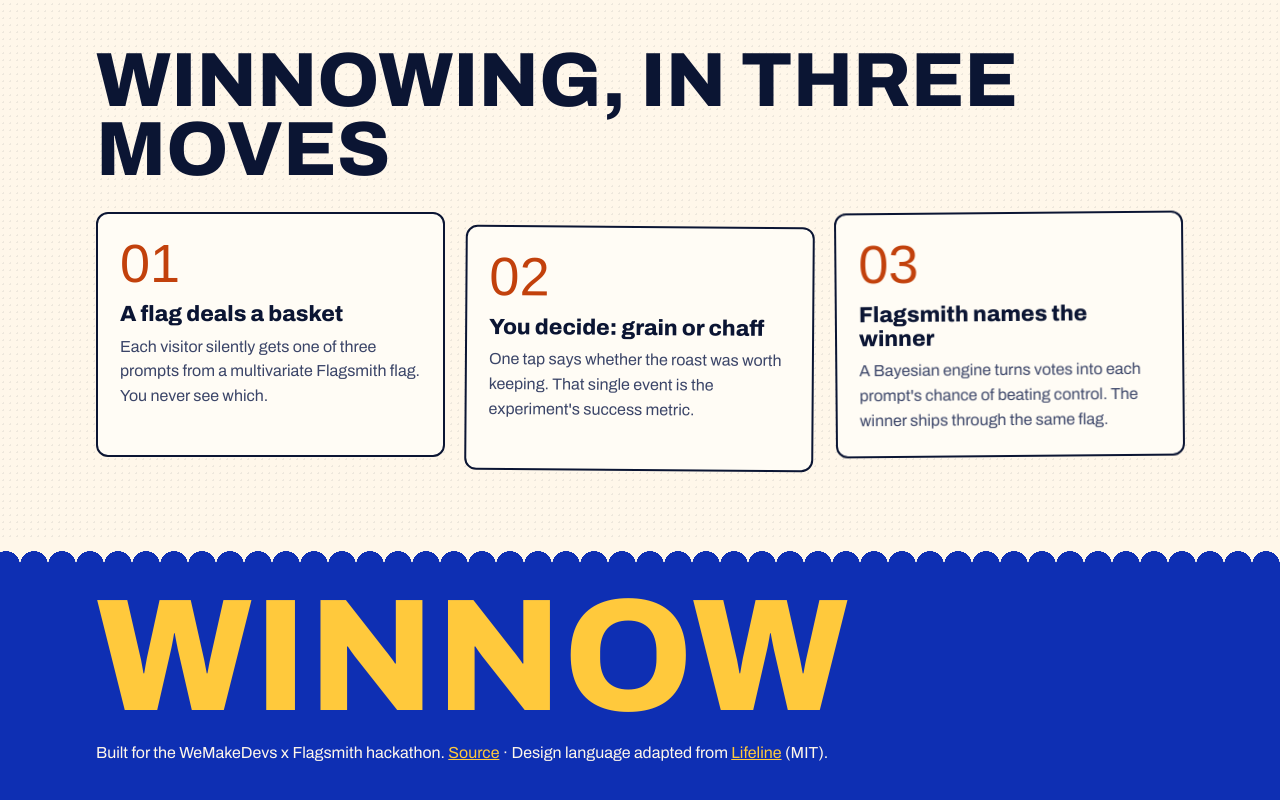
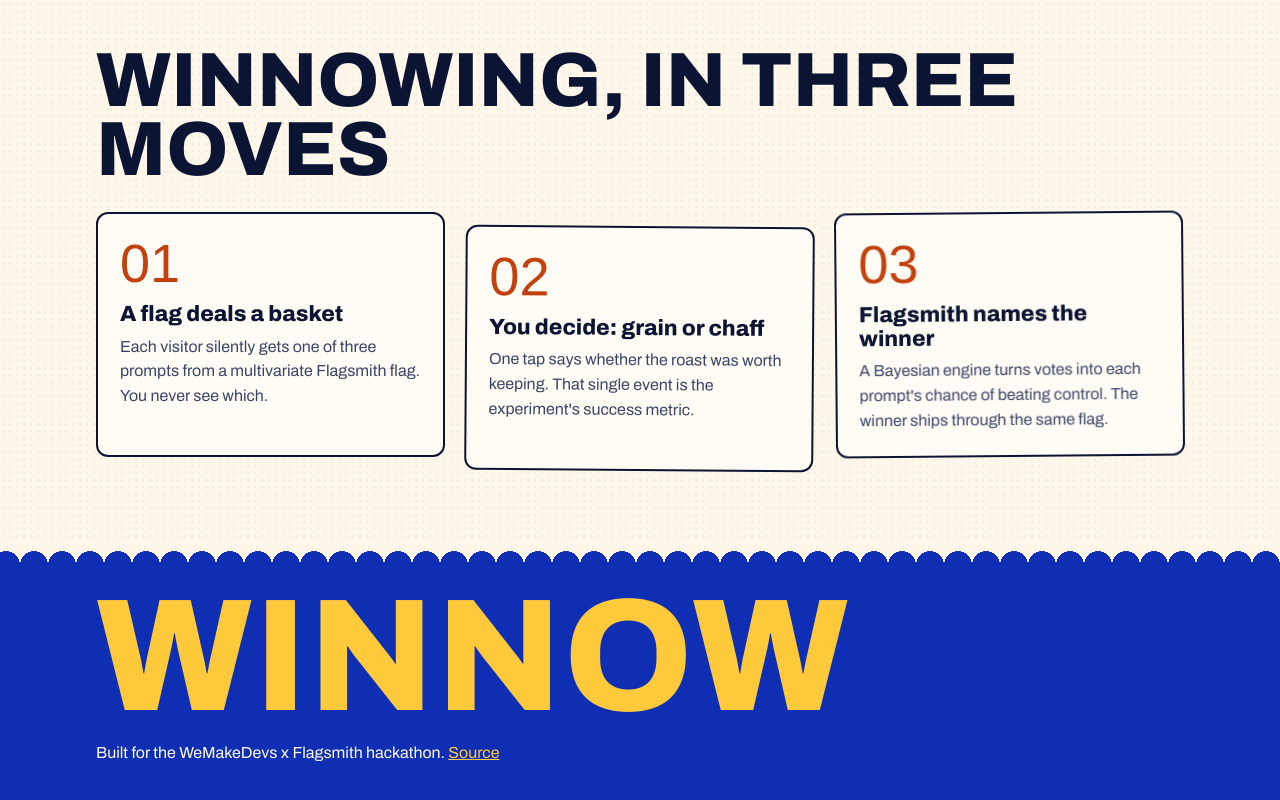
Before and after one commit to Ankur17nith/Winnow, a Next.js app: page / in a window 1280 px wide. Shown: the part 1231-2031 px from the top of the page. Built offline with nearby package versions, Linux system fonts and the light colour scheme; a web font is replaced by a local one.

Commit message:
fix: remove the Lifeline credit from the site footer

```diff
--- a/app/page.tsx
+++ b/app/page.tsx
@@ -64,8 +64,7 @@ export default async function Home({ searchParams }: { searchParams: Promise<{ r
         <div className="foot-body">
           <p className="word">WINNOW</p>
           <p>
-            Built for the WeMakeDevs x Flagsmith hackathon. <a href="https://github.com/Ankur17nith/Winnow">Source</a> ·
-            Design language adapted from <a href="https://github.com/Prashant-thakur77/LifeLine">Lifeline</a> (MIT).
+            Built for the WeMakeDevs x Flagsmith hackathon. <a href="https://github.com/Ankur17nith/Winnow">Source</a>
           </p>
         </div>
       </footer>
```
